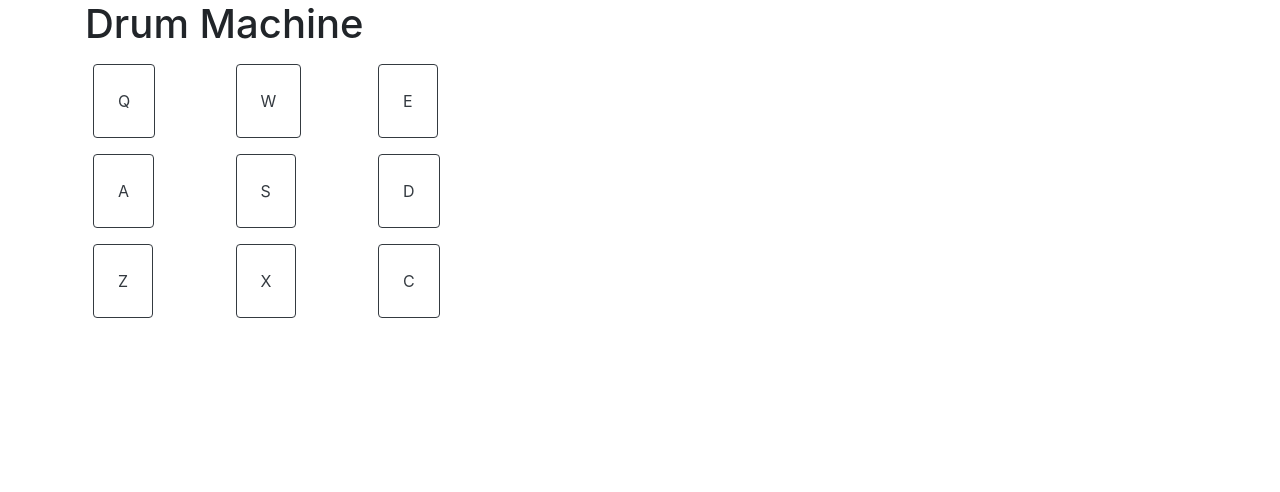
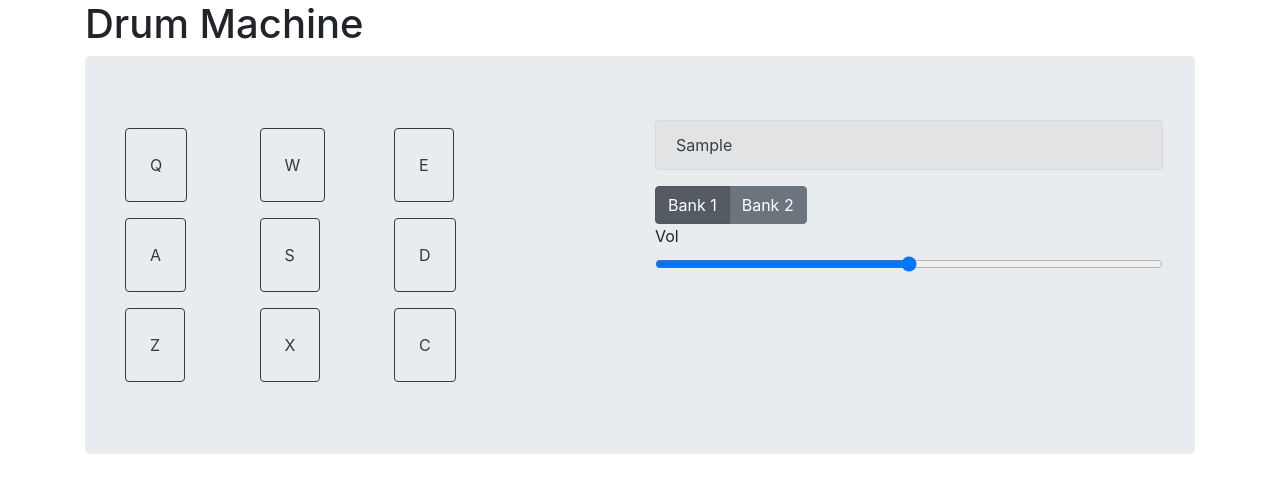
Before and after one commit to sesirimarco/drum-machine, a React (Create React App) app: page / in a window 1280 px wide. Shown: the top 492 px of the page. Built offline with nearby package versions, Linux system fonts and the light colour scheme.

Commit message:
add controls

```diff
--- a/src/App.js
+++ b/src/App.js
@@ -5,44 +5,65 @@ import Container from "react-bootstrap/Container";
 import Row from "react-bootstrap/Row";
 import Col from "react-bootstrap/Col";
 import Button from 'react-bootstrap/Button'
-import { bankOne, matrixBanks } from "./banks";
+import Jumbotron from 'react-bootstrap/Jumbotron';
+import ButtonGroup from 'react-bootstrap/ButtonGroup';
+import ToggleButton from 'react-bootstrap/ToggleButton';
+import Alert from 'react-bootstrap/Alert';
+import Form from 'react-bootstrap/Form';
 
-const Pad = ({id, keyTrigger, keyCode, url, vol, onPlay }) => {
+import {
+	matrixSamples,
+	banks,
+	BANK_ONE,
+	BANK_TWO
+} from "./banks";
+
+const Pad = ({id, keyTrigger, url, volume, onPlay }) => {
 	const [audio, setAudio] = React.useState(null);
+
 	const [isPlaying, setIsPlaying] = React.useState(false);
+	console.log('PAD volume ', volume)
 	React.useEffect(() => {
 		const audio = document.getElementById(keyTrigger);
 		setAudio(audio);
+
 		audio.addEventListener('ended', (e) => {
 			setIsPlaying(false);
 		});
 		const handlerKeyDown = (e) => {
-			playAudio(e.key);
+			handlePlayAudio(e.key);
 		};
+
+
+
 
 		document.addEventListener('keydown', handlerKeyDown)
 		return () => {
 			document.removeEventListener('keydown', handlerKeyDown);
 		};
-	}, [audio]);
-	const playAudio = (key) => {
-        //audio.currentTime = 0;
+	}, [audio, volume]);
+
+	const handlePlayAudio = (key) => {
 		if(key && key.toUpperCase() === keyTrigger){
+			playAudio();
+		} else if (!key) {
+			playAudio();
+		}
+	};
+	const playAudio = () => {
+		console.log('Pad  playAudio volume' , volume)
+		audio.volume = volume;
+		audio.currentTime = 0;
+		audio.play();
 		setIsPlaying(true);
-			audio.play();
 		onPlay(id);
-		} else if (!key) {
-			setIsPlaying(true);
-			audio.play();
-			onPlay(id);
-		}
 	};
     return (
         <div
 			className="drum-pad"
 			id={id}
 			onClick={(e) => {
-					playAudio();
+					handlePlayAudio();
 				}}
 		>
             <Button
@@ -50,25 +71,30 @@ const Pad = ({id, keyTrigger, keyCode, url, vol, onPlay }) => {
 			>
 				{keyTrigger}
 			</Button>
-			<audio src={url} className="clip" id={keyTrigger}></audio>
+			<audio
+				src={url}
+				className="clip"
+				id={keyTrigger}
+			></audio>
         </div>
     );
 };
 
-const DrumMachine = ({vol, onPlay}) => {
-	const banks = matrixBanks(bankOne);
+const DrumMachine = ({ volume, onPlay, currentBank }) => {
+    const banks = matrixSamples(currentBank);
+    console.log("Drume machine volume: ", volume);
     return (
         <div id="drum-machine">
             {banks.map((row, index) => (
-				<Row className="">
+                <Row key={index}>
                     {row.map(({ id, keyCode, keyTrigger, url }) => (
-						<Col xs="3" md="3">
+                        <Col xs="3" md="3" key={id}>
                             <Pad
                                 id={id}
                                 keyCode={keyCode}
                                 keyTrigger={keyTrigger}
                                 url={url}
-								vol={vol}
+                                volume={volume}
                                 onPlay={onPlay}
                             />
                         </Col>
@@ -78,23 +104,95 @@ const DrumMachine = ({vol, onPlay}) => {
         </div>
     );
 };
+const Controls = ({currentSampleLabel, onBankChange, onVolumeChange}) => {
+	const [rangeValue, setRangeValue] = React.useState(INIT_VOLUME)
+	const [radioValue, setRadioValue] = React.useState(BANK_ONE)
+	const radios = [
+		{name: 'Bank 1', value: BANK_ONE},
+		{name: 'Bank 2', value: BANK_TWO},
+	];
+	const handleChange = (bank) => {
+		setRadioValue(bank);
+		onBankChange(bank);
+	};
+	const handleRange = (value) => {
+		//console.log(value / 100);
+		onVolumeChange(value / 100);
+		setRangeValue(value);
+
+
+	};
+	return (
+		<>
+			<div id="display"> </div>
+			<Alert variant='secondary' id="display">
+				{ currentSampleLabel }
+			</Alert>
+			<ButtonGroup toggle>
+				{
+					radios.map((radio, index) => (
+						<ToggleButton
+							key={index}
+							type="radio"
+							variant="secondary"
+							name="radio"
+							value={radio.value}
+							checked={radioValue === radio.value}
+							onChange={(e) => handleChange(e.currentTarget.value)}
+						>
+							{radio.name}
+						</ToggleButton>
+					))
+				}
+			</ButtonGroup>
+			<Form>
+				<Form.Group controlId="formBasicRangeCustom">
+					<Form.Label>Vol</Form.Label>
+					<Form.Control
+						type="range"
+						value={rangeValue}
+						onChange={(e) => {handleRange(e.currentTarget.value)}}
+					/>
+				</Form.Group>
+			</Form>
+		</>
+	);
+};
+const INIT_VOLUME = 50;
 const App = () => {
-	const [currentBank, setCurrentBank] = React.useState('')
+	const [currentSampleLabel, setCurrentSampleLabel] = React.useState('');
+	const [currentBank, setCurrentBank] = React.useState(BANK_ONE);
+	const [currentVolume, setVolume] = React.useState(INIT_VOLUME / 100);
+	const handlerBankChange = (valueBank) => {
+		setCurrentBank(valueBank);
+	};
+	const handleVolumeChange = (volume) => {
+		setVolume(volume);
+	};
 	return(
-		<div id="container" className="container">
+		<Container >
 			<h1>Drum Machine</h1>
+			<Jumbotron >
 				<Row>
 					<Col>
-					<DrumMachine  vol={1} onPlay={(id) => {
-							setCurrentBank(id);
-						}}/>
+						<DrumMachine
+							volume={currentVolume}
+							onPlay={(id) => {
+								setCurrentSampleLabel(id);
+							}}
+							currentBank={banks[currentBank]}
+						/>
 					</Col>
 					<Col>
-					<div id="display"> { currentBank }</div>
+						<Controls
+							currentSampleLabel={currentSampleLabel || 'Sample'}
+							onBankChange={handlerBankChange}
+							onVolumeChange={handleVolumeChange}
+						/>
 					</Col>
 				</Row>
-
-		</div>
+			</Jumbotron>
+		</Container>
 	)
 };
 export default App;
--- a/src/banks.js
+++ b/src/banks.js
@@ -1,4 +1,5 @@
-export const bankOne = [
+export const banks = {
+    bankOne: [
         {
             keyCode: 81,
             keyTrigger: "Q",
@@ -53,8 +54,8 @@ export const bankOne = [
             id: "Closed-HH",
             url: "https://s3.amazonaws.com/freecodecamp/drums/Cev_H2.mp3",
         },
-];
-export const bankTwo = [
+    ],
+    bankTwo: [
         {
             keyCode: 81,
             keyTrigger: "Q",
@@ -77,7 +78,8 @@ export const bankTwo = [
             keyCode: 65,
             keyTrigger: "A",
             id: "Shaker",
-        url: "https://s3.amazonaws.com/freecodecamp/drums/Give_us_a_light.mp3",
+            url:
+                "https://s3.amazonaws.com/freecodecamp/drums/Give_us_a_light.mp3",
         },
         {
             keyCode: 83,
@@ -95,7 +97,8 @@ export const bankTwo = [
             keyCode: 90,
             keyTrigger: "Z",
             id: "Punchy-Kick",
-        url: "https://s3.amazonaws.com/freecodecamp/drums/punchy_kick_1.mp3",
+            url:
+                "https://s3.amazonaws.com/freecodecamp/drums/punchy_kick_1.mp3",
         },
         {
             keyCode: 88,
@@ -109,18 +112,20 @@ export const bankTwo = [
             id: "Snare",
             url: "https://s3.amazonaws.com/freecodecamp/drums/Brk_Snr.mp3",
         },
-];
-
-export const matrixBanks = (banks) => {
+    ],
+};
+export const BANK_ONE = 'bankOne';
+export const BANK_TWO = 'bankTwo';
+export const matrixSamples = (bank) => {
     const cols = 3;
-    return banks.reduce((accBanks, bank, index) => {
+    return bank.reduce((accSamples, samples, index) => {
         const position = index % cols;
         if(position === 0) {
-            accBanks.push([bank]);
-            return   accBanks;
+            accSamples.push([samples]);
+            return   accSamples;
         }else {
-            accBanks[accBanks.length - 1].push(bank);
-            return  accBanks;
+            accSamples[accSamples.length - 1].push(samples);
+            return  accSamples;
         }
 
     },[]);
```
Also changed, not shown: 1 other file (tests, documents, lock files or other folders). Lines whose indentation alone changed are shown as unchanged.
